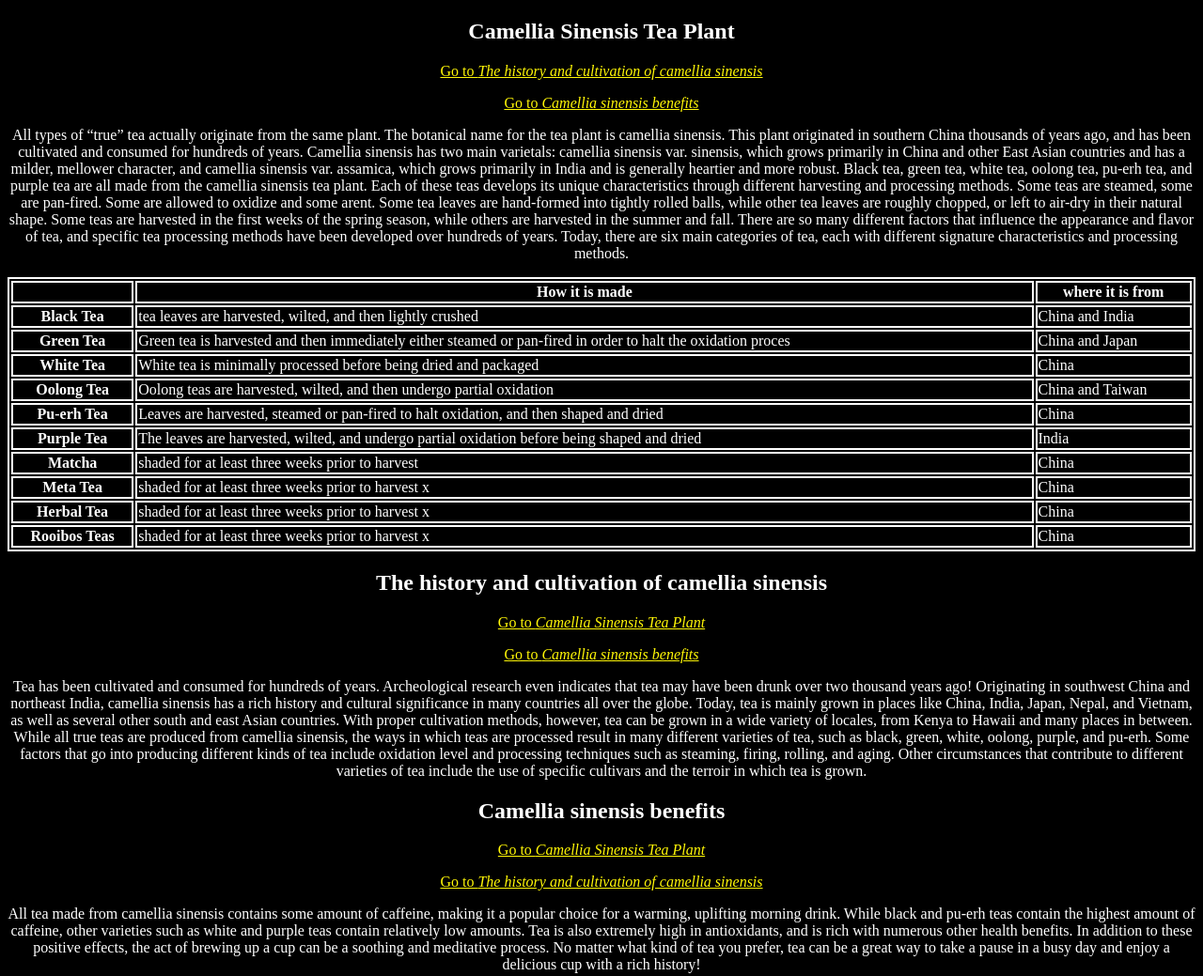
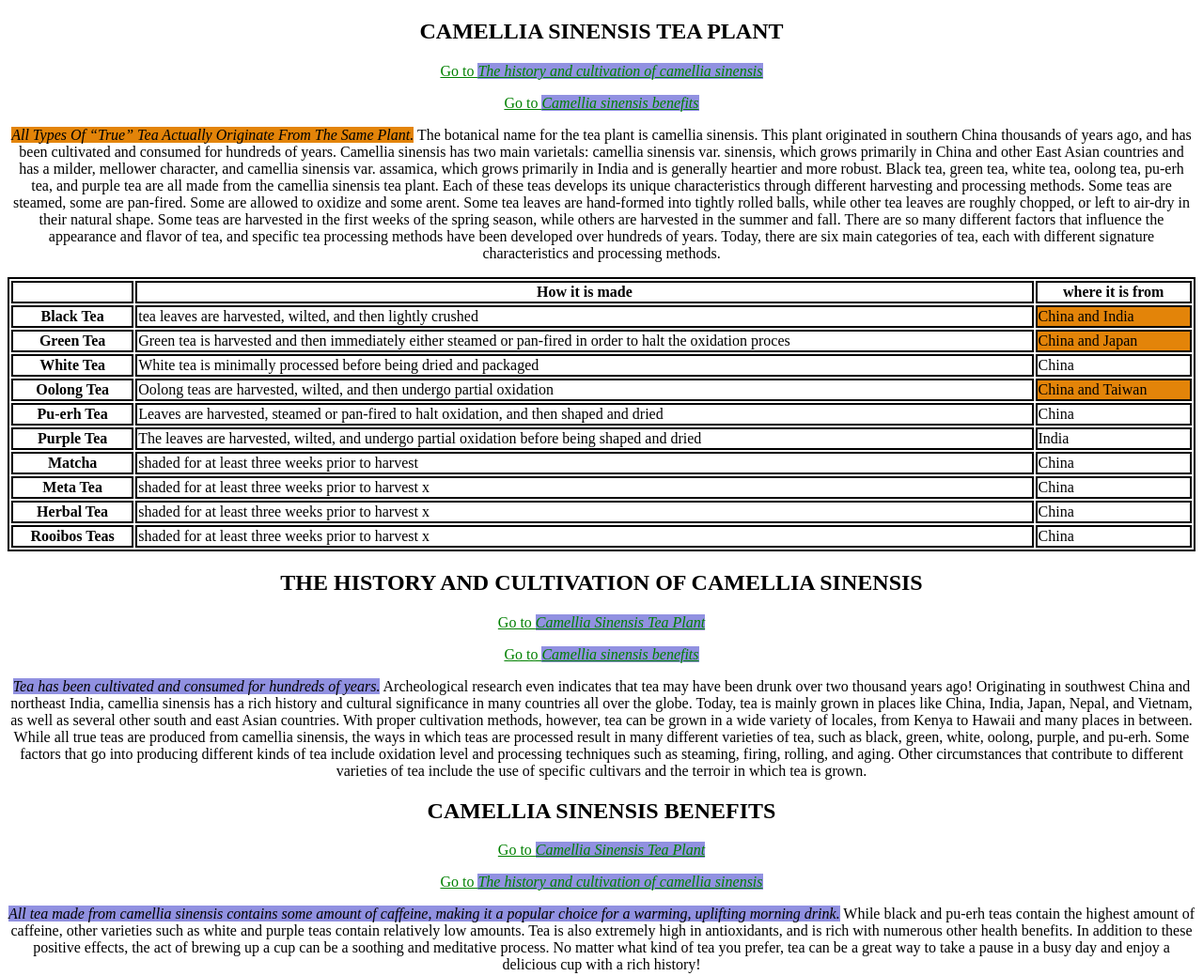
Before and after one commit to fd9fd/swe-363-231-01, a plain HTML site: page detailspage.html in a window 1280 px wide. Shown: the top 1039 px of the page at 94% size. Drawn offline with Linux system fonts and the light colour scheme.

Commit message:
css_2-exercise_2

```diff
--- /dev/null
+++ b/basic_selectors.css
@@ -0,0 +1,17 @@
+h1,h2, h3{
+    text-transform: uppercase;
+}
+
+a{
+    color: green;
+}
+.top{
+    background-color: rgb(227, 132, 9);
+}
+em{
+    background-color: rgb(145, 145, 225);
+}
+#the_most_important{
+    background-color: rgb(227, 132, 9);
+    text-transform: capitalize;
+}
--- a/detailspage.html
+++ b/detailspage.html
@@ -9,7 +9,8 @@
         <meta name="description" content="This is a business web site that introduce our shop which
         a tea shop. it provides different types of tea and has some ineresting information about tea plant. ">
         <title>Camellia Sinensis Tea Plant</title>
-        <link rel="stylesheet" href="dark_theme.css">
+        <link rel="stylesheet" href="basic_selectors.css">
+        <!--<link rel="stylesheet" href="dark_theme.css">-->
         <style>
             h1 {text-align: center;}
             h2 {text-align: center;}
@@ -26,7 +27,7 @@
 
             <p><a href="#history">Go to <em>The history and cultivation of camellia sinensis</em></a></p>
             <p><a href="#benefits">Go to <em>Camellia sinensis benefits</em></a></p>
-            <p>All types of “true” tea actually originate from the same plant.
+            <p><em id="the_most_important">All types of “true” tea actually originate from the same plant.</em>
             The botanical name for the tea plant is camellia sinensis.
             This plant originated in southern China thousands of years ago,
             and has been cultivated and consumed for hundreds of years.
@@ -61,12 +62,12 @@
                 <tr>
                     <th>Black Tea</th>
                     <td>tea leaves are harvested, wilted, and then lightly crushed</td>
-                    <td>China and India</td>
+                    <td class="top">China and India</td>
                 </tr>
                 <tr>
                     <th>Green Tea</th>
                     <td>Green tea is harvested and then immediately either steamed or pan-fired in order to halt the oxidation proces</td>
-                    <td>China and Japan</td>
+                    <td class="top">China and Japan</td>
                 </tr>
                 <tr>
                     <th>White Tea</th>
@@ -76,7 +77,7 @@
                 <tr>
                     <th>Oolong Tea</th>
                     <td> Oolong teas are harvested, wilted, and then undergo partial oxidation</td>
-                    <td>China and Taiwan</td>
+                    <td class="top">China and Taiwan</td>
                 </tr>
                 <tr>
                     <th>Pu-erh Tea</th>
@@ -116,7 +117,7 @@
 
             <p><a href="#Camellia Sinensis">Go to <em>Camellia Sinensis Tea Plant</em></a></p>
             <p><a href="#benefits">Go to <em>Camellia sinensis benefits</em></a></p>
-            <p>Tea has been cultivated and consumed for hundreds of years. Archeological research
+            <p><em>Tea has been cultivated and consumed for hundreds of years.</em> Archeological research
                 even indicates that tea may have been drunk over two thousand years ago!
                 Originating in southwest China and northeast India, camellia sinensis
                 has a rich history and cultural significance in many countries all over the globe.
@@ -138,8 +139,8 @@
 
             <p><a href="#Camellia Sinensis">Go to <em>Camellia Sinensis Tea Plant</em></a></p>
             <p><a href="#history">Go to <em>The history and cultivation of camellia sinensis</em></a></p>
-            <p>All tea made from camellia sinensis contains some amount of caffeine,
-                making it a popular choice for a warming, uplifting morning drink.
+            <p><em>All tea made from camellia sinensis contains some amount of caffeine,
+                making it a popular choice for a warming, uplifting morning drink.</em>
                 While black and pu-erh teas contain the highest amount of caffeine,
                 other varieties such as white and purple teas contain relatively low amounts.
                 Tea is also extremely high in antioxidants, and is rich with numerous
```
Also changed, not shown: contactus.html (+2 -1 lines), hireme.html (+2 -1 lines), teashop.html (+2 -1 lines), thankyou.html (+2 -1 lines).
